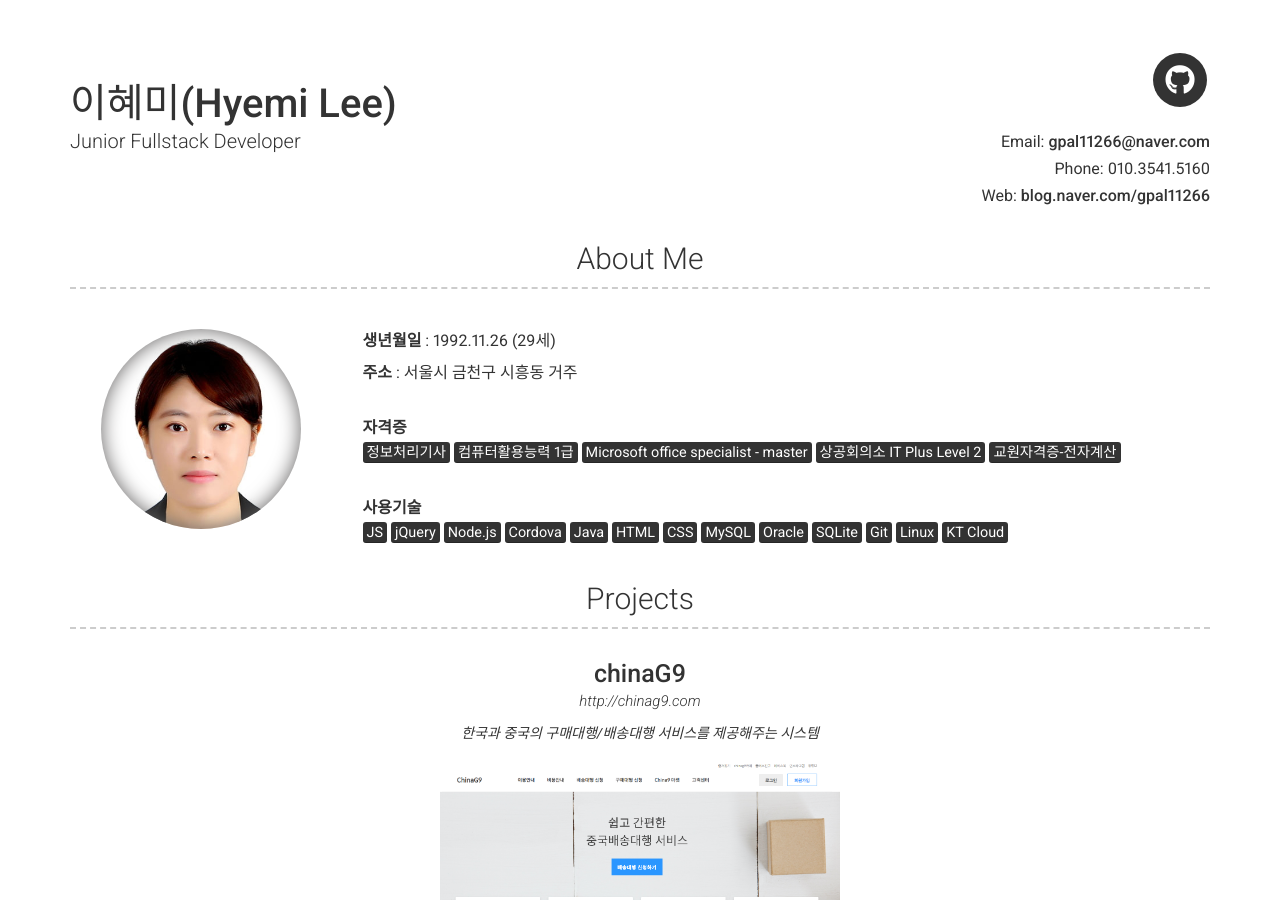
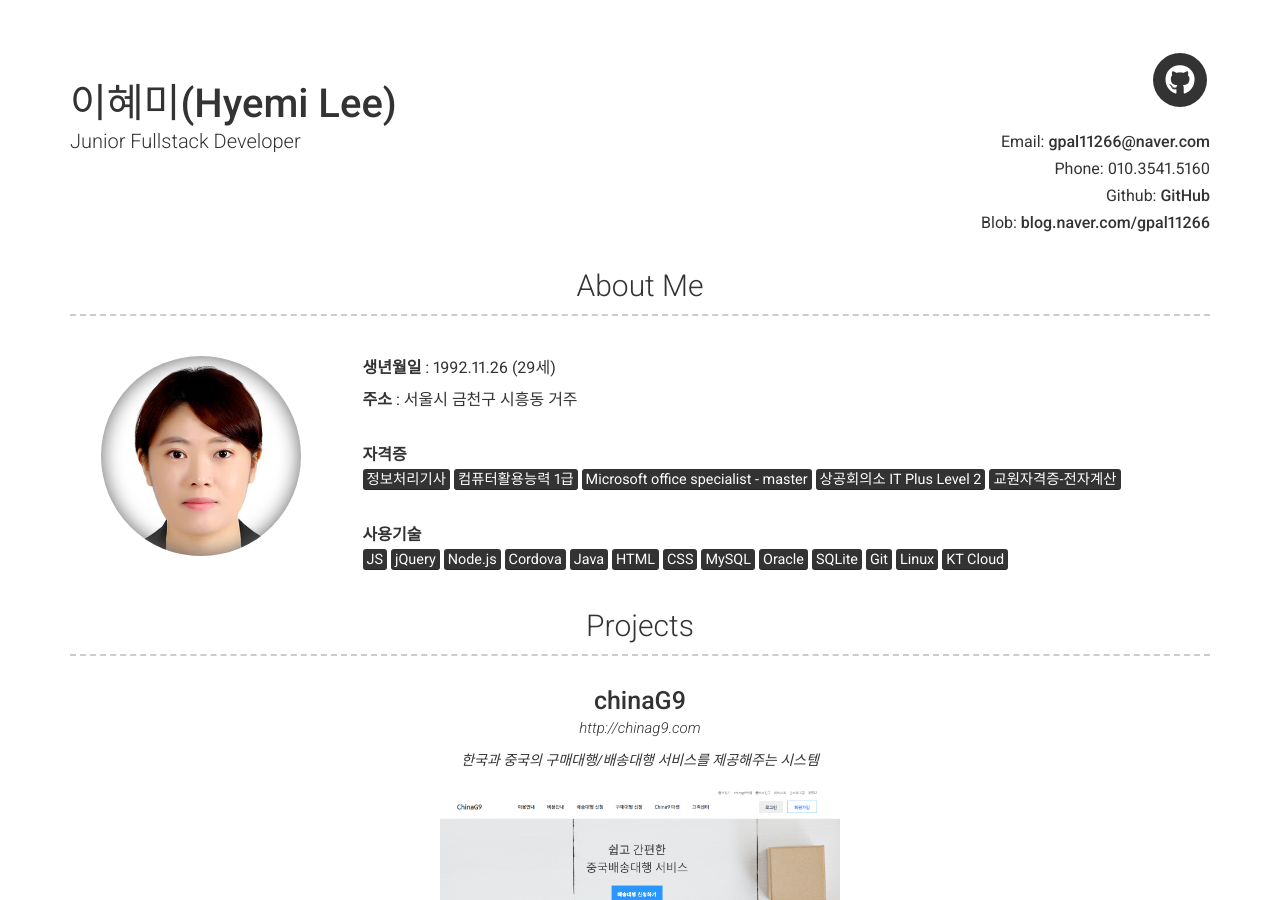
Before and after one commit to gpal1126/gpal1126.github.io, a Jekyll site: the page built from index.md, in a window 1280 px wide and 900 px high. Built offline with Jekyll 4.4.1, drawn with Linux system fonts in a browser that asks for light colours; nearby versions of some CDN libraries.

Commit message:
깃허브 주소 추가

```diff
--- a/_config.yml
+++ b/_config.yml
@@ -7,7 +7,7 @@ name: 이혜미(Hyemi Lee)
 title: Junior Fullstack Developer
 email: gpal11266@naver.com
 phone: 010.3541.5160
-github: https://github.com/gpal1126
+github: github.com/gpal1126
 website: blog.naver.com/gpal11266
 
 # Dark Mode (true/false/never)
--- a/_includes/header.html
+++ b/_includes/header.html
@@ -116,9 +116,14 @@
           {{ site.phone_title | default: "Phone" }}: {{ site.phone | escape }}
         </p>
       {%- endif -%}
+      {%- if site.github -%}
+        <p>
+          {{ site.github_title | default: "Github" }}: {% include a.html href=site.github %}{{ site.github | escape }}</a>
+        </p>
+      {%- endif -%}
       {%- if site.website -%}
         <p>
-          {{ site.website_title | default: "Web" }}: {% include a.html href=site.website %}{{ site.website | escape }}</a>
+          {{ site.website_title | default: "Blob" }}: {% include a.html href=site.website %}{{ site.website | escape }}</a>
         </p>
       {%- endif -%}
     </div>
```
